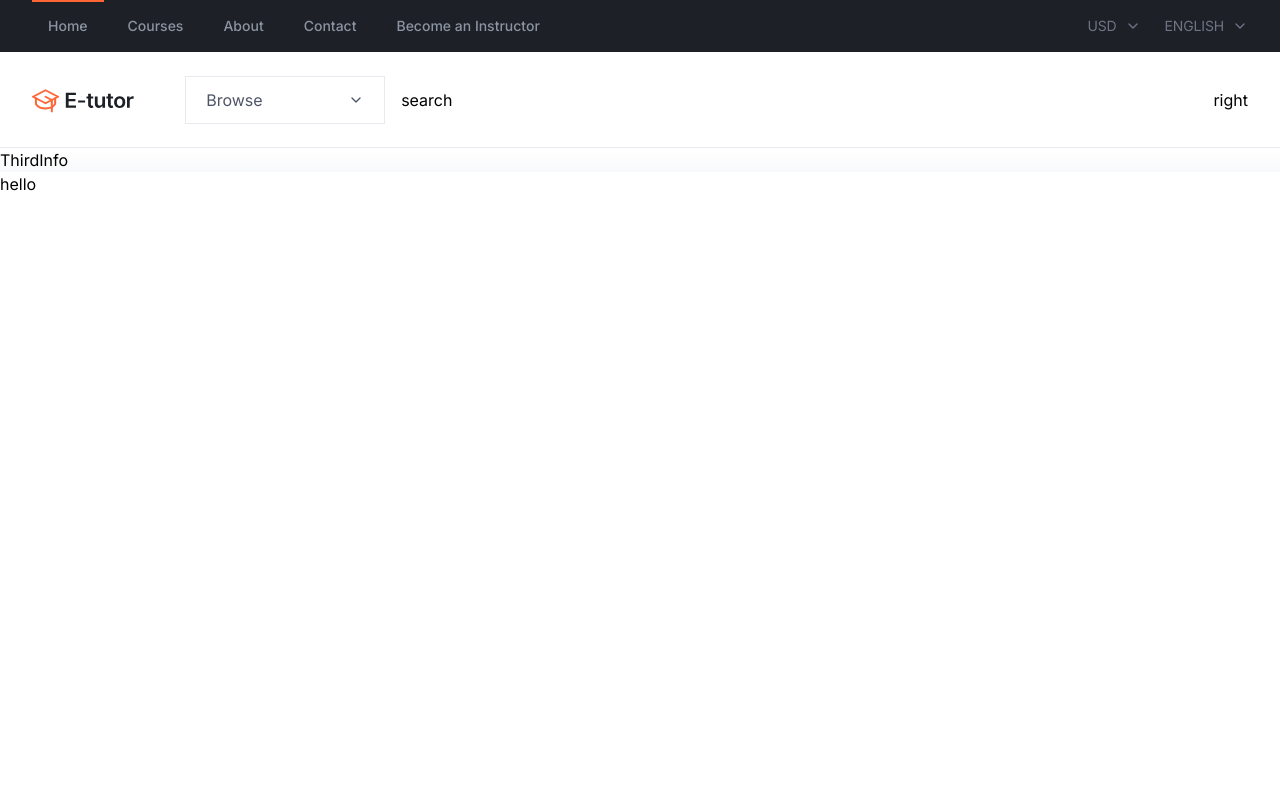
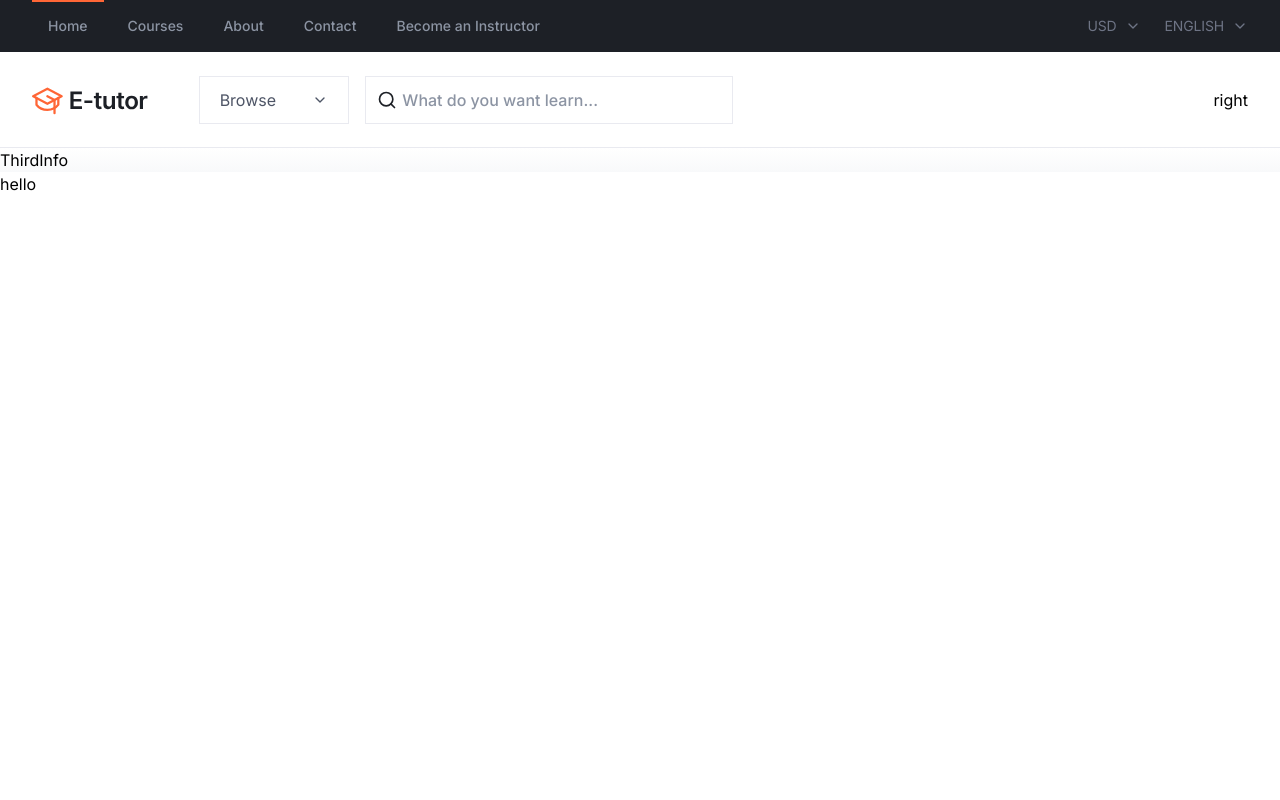
Before and after one commit to Ahmed-Sadek89/lms-train, a Next.js app: page / in a window 1280 px wide. Shown: the top 800 px of the page. Built offline with nearby package versions, Linux system fonts and the light colour scheme.

Commit message:
feat: input and search input

```diff
--- a/components/layout/header/public-header/components/first-nav/index.tsx
+++ b/components/layout/header/public-header/components/first-nav/index.tsx
@@ -1,6 +1,7 @@
 import Image from 'next/image'
 import Link from 'next/link'
 import { CategoryDropdown } from './category-dropdown'
+import SearchInput from './search-input'
 
 const FirstNav = () => {
 
@@ -13,7 +14,7 @@ const FirstNav = () => {
                     </Link>
                     <div className='flex items-center w-full gap-4'>
                         <CategoryDropdown />
-                        <span>search</span>
+                        <SearchInput />
                     </div>
                 </div>
                 <div>right</div>
--- /dev/null
+++ b/components/layout/header/public-header/components/first-nav/search-input.tsx
@@ -0,0 +1,21 @@
+import { useId } from 'react'
+import { Search, UserIcon } from 'lucide-react'
+import { Input } from '@/components/ui/input'
+
+const SearchInput = () => {
+  const id = useId()
+
+  return (
+    <div className='w-full max-w-[424px] space-y-2'>
+      <div className='relative'>
+        <div className='  pointer-events-none absolute inset-y-0 left-0 flex items-center gap-5.25 justify-center pl-3 peer-disabled:opacity-50'>
+          <Search className='text-gray-900' size={20} />
+          <span className='sr-only'>What do you want learn...</span>
+        </div>
+        <Input id={id} type='search' placeholder='What do you want learn...' className='peer pl-9  ' />
+      </div>
+    </div>
+  )
+}
+
+export default SearchInput
--- /dev/null
+++ b/components/ui/input.tsx
@@ -0,0 +1,19 @@
+import * as React from "react"
+
+import { cn } from "@/lib/utils"
+
+function Input({ className, type, ...props }: React.ComponentProps<"input">) {
+  return (
+    <input
+      type={type}
+      data-slot="input"
+      className={cn(
+        "h-12 w-full min-w-0 rounded-none border border-gray-100 bg-transparent px-2.5 py-1 text-base hover:ring-[3px] hover:ring-primary-200 outline-none file:inline-flex file:h-6 file:border-0 file:bg-transparent file:text-sm file:font-medium file:text-foreground placeholder:text-body-medium-400 placeholder:text-gray-500 font-body-large-500 focus-visible:border-ring focus-visible:ring-2 duration-300 transition focus-visible:ring-primary-500 disabled:pointer-events-none disabled:cursor-not-allowed disabled:bg-input/50 disabled:opacity-50 aria-invalid:border-destructive aria-invalid:ring-3 aria-invalid:ring-destructive/20 md:text-sm dark:bg-input/30 dark:disabled:bg-input/80 dark:aria-invalid:border-destructive/50 dark:aria-invalid:ring-destructive/40",
+        className
+      )}
+      {...props}
+    />
+  )
+}
+
+export { Input }
```
